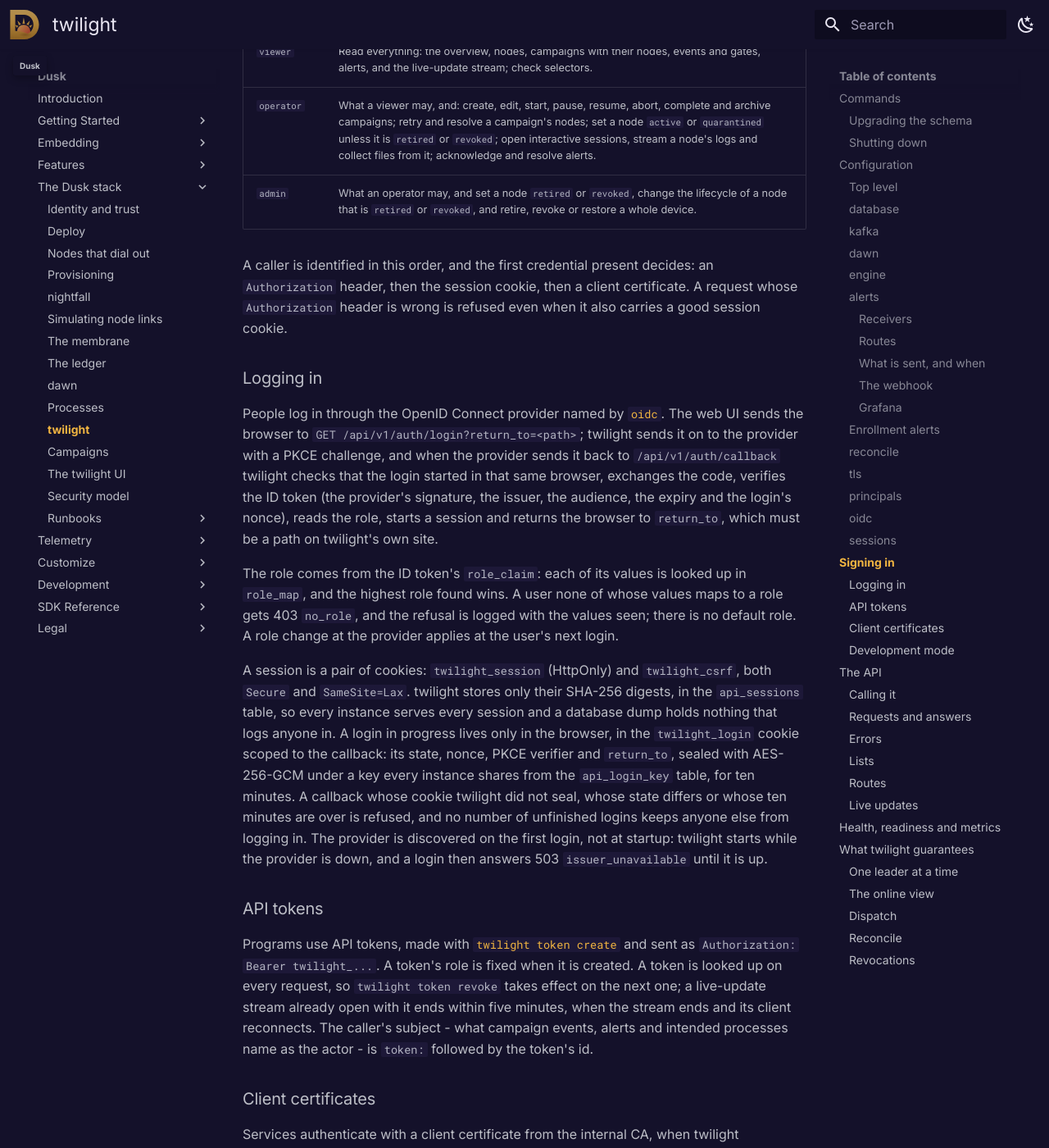
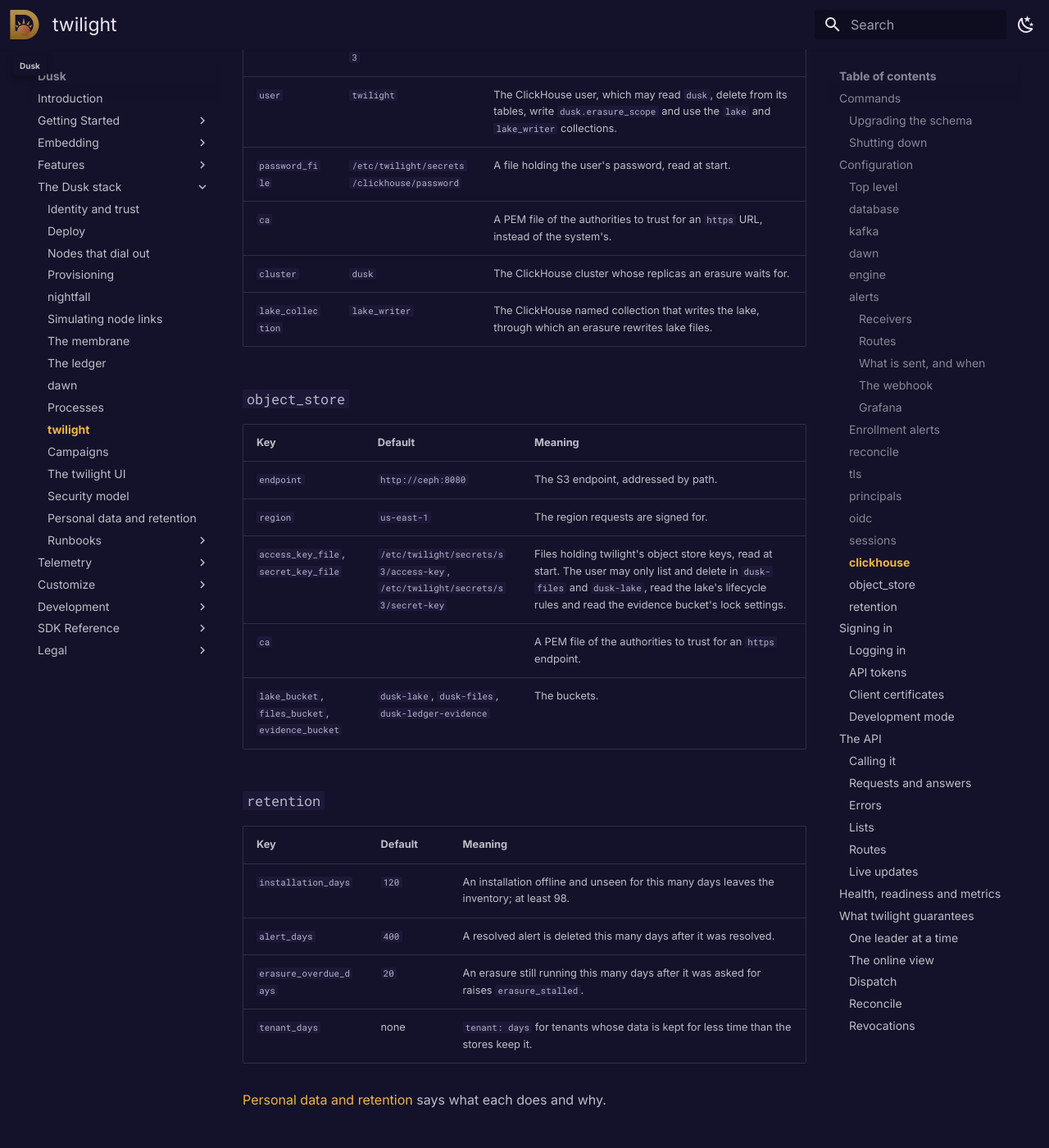
Before and after one commit to tomerze/dusk, an MkDocs documentation site: the page built from docs/docs/stack/twilight.md, in a window 1280 px wide and 1400 px high, scrolled down 22465 px. Shown: the whole window at 82% size. Built offline with MkDocs 1.6.1 and Material for MkDocs 9.7.7, drawn with Linux system fonts in a browser that asks for light colours; comment, search, counter and statistics services are not loaded; some of the changed text lies outside the part shown.

Commit message:
Update docs with what the stack stores, for how long, and how to erase and export it

```diff
--- a/docs/docs/stack/twilight.md
+++ b/docs/docs/stack/twilight.md
@@ -681,6 +681,41 @@
 so an unused session ends `idle_seconds` after its last request at the
 latest, and up to a minute sooner.
 
+### `clickhouse`
+
+twilight reaches ClickHouse to erase and export a device's rows
+([Personal data and retention](data.md)).
+
+| Key | Default | Meaning |
+|-----|---------|---------|
+| `url` | `http://clickhouse:8123` | ClickHouse's HTTP interface. |
+| `user` | `twilight` | The ClickHouse user, which may read `dusk`, delete from its tables, write `dusk.erasure_scope` and use the `lake` and `lake_writer` collections. |
+| `password_file` | `/etc/twilight/secrets/clickhouse/password` | A file holding the user's password, read at start. |
+| `ca` | | A PEM file of the authorities to trust for an `https` URL, instead of the system's. |
+| `cluster` | `dusk` | The ClickHouse cluster whose replicas an erasure waits for. |
+| `lake_collection` | `lake_writer` | The ClickHouse named collection that writes the lake, through which an erasure rewrites lake files. |
+
+### `object_store`
+
+| Key | Default | Meaning |
+|-----|---------|---------|
+| `endpoint` | `http://ceph:8080` | The S3 endpoint, addressed by path. |
+| `region` | `us-east-1` | The region requests are signed for. |
+| `access_key_file`, `secret_key_file` | `/etc/twilight/secrets/s3/access-key`, `/etc/twilight/secrets/s3/secret-key` | Files holding twilight's object store keys, read at start. The user may only list and delete in `dusk-files` and `dusk-lake`, read the lake's lifecycle rules and read the evidence bucket's lock settings. |
+| `ca` | | A PEM file of the authorities to trust for an `https` endpoint. |
+| `lake_bucket`, `files_bucket`, `evidence_bucket` | `dusk-lake`, `dusk-files`, `dusk-ledger-evidence` | The buckets. |
+
+### `retention`
+
+| Key | Default | Meaning |
+|-----|---------|---------|
+| `installation_days` | `120` | An installation offline and unseen for this many days leaves the inventory; at least 98. |
+| `alert_days` | `400` | A resolved alert is deleted this many days after it was resolved. |
+| `erasure_overdue_days` | `20` | An erasure still running this many days after it was asked for raises `erasure_stalled`. |
+| `tenant_days` | none | `tenant: days` for tenants whose data is kept for less time than the stores keep it. |
+
+[Personal data and retention](data.md) says what each does and why.
+
 ## Signing in
 
 Every API route except the OpenAPI document and the login routes needs a caller
@@ -893,6 +928,10 @@
 | `POST /api/v1/revocations` | admin | `{"credential_kind", "credential", "enrolled_after", "enrolled_before", "reason", "dry_run"}` revokes every installation one credential enrolled: 202 `{"matched", "revocation"}`, or 200 with `revocation` `null` for a `dry_run`, which only counts. |
 | `GET /api/v1/revocations/{id}` | viewer | A revocation and how far it got. |
 | `POST /api/v1/devices/{device}/lifecycle` | admin | `{"lifecycle", "reason"}` with `retired` or `revoked` blocks every installation of the device, those enrolled now and any it enrolls later, through a device-scope `dusk.node-state` record; `active` lifts the block, and each installation keeps its own lifecycle. Answers `{"device_id", "lifecycle", "reason", "changed_at", "actor"}`. |
+| `POST /api/v1/devices/{device}/erasure` | admin | `{"reason"}` erases what the stack holds about the device, which must be retired or revoked and offline: 202 with the erasure. See [Personal data and retention](data.md#erasing-a-device). |
+| `POST /api/v1/devices/{device}/export` | admin | `{"reason"}` streams every record the stack holds about the device as JSON lines (`application/x-ndjson`), ending with a summary line. |
+| `POST /api/v1/tenants/{tenant}/erasure` | admin | `{"reason"}` erases every device of the tenant and deletes its campaigns: 202 with the erasure. |
+| `GET /api/v1/erasures/{id}` | admin | An erasure's steps, what each did, and once it finished what the stack retained, until when and why. |
 | `POST /api/v1/selectors/validate` | viewer | `{"selector"}` answers `ok`, the `error` with its position, how many nodes it `matched`, and a `sample` of them. |
 | `GET /api/v1/campaigns?status=&limit=&cursor=` | viewer | Campaigns, newest first, each with its counters; `status` takes one status or several, comma-separated. |
 | `POST /api/v1/campaigns` | operator | Creates a draft from a [definition](campaigns.md): 201 with `Location`. |
@@ -974,6 +1013,9 @@
 | `twilight_api_authentication_failures_total{reason}` | API requests refused because the caller could not be authenticated or lacked the role: `missing`, `malformed_authorization`, `token`, `session`, `certificate`, `principal`, `role`, `csrf`, `oidc` or `no_role`. |
 | `twilight_api_streams` | Live-update streams open on this instance. |
 | `twilight_api_requests_refused_total` | API requests answered 503 `busy` because no request slot came free before their deadline. |
+| `twilight_erasures_running`, `twilight_erasures_completed_total{scope,kind}` | Erasures not yet finished, and those finished, by scope (`device`, `tenant`) and kind (`erasure`, or `retention` for a tenant's daily retention run). |
+| `twilight_erasure_step_failures_total{step}` | Erasure steps that failed and are tried again. |
+| `twilight_installations_purged_total{lifecycle}`, `twilight_alerts_purged_total` | Inventory rows removed after `retention.installation_days`, and resolved alerts removed after `retention.alert_days`. |
 
 twilight logs JSON lines to standard output, one per event, with the ids it
 concerns as fields: `campaign_id`, `device_id`, `installation_id`,
--- a/docs/mkdocs.yml
+++ b/docs/mkdocs.yml
@@ -106,6 +106,7 @@
       - Campaigns: stack/campaigns.md
       - The twilight UI: stack/ui.md
       - Security model: stack/security.md
+      - Personal data and retention: stack/data.md
       - Runbooks:
           - stack/runbooks/index.md
           - Process nobody intended: stack/runbooks/process_without_intent.md
@@ -131,6 +132,7 @@
           - Ledger evidence copy stalled: stack/runbooks/ledger_evidence_stalled.md
           - Alert delivery failing: stack/runbooks/alert_delivery_failing.md
           - Messages dropped by Vector: stack/runbooks/vector_messages_dropped.md
+          - Erasure stalled: stack/runbooks/erasure_stalled.md
   - Telemetry:
       - Collected information: telemetry/collected-information.md
   - Customize:
```
Also changed, not shown: docs/docs/stack/data.md (added, +211 -0 lines), docs/docs/stack/deploy.md (+2 -2 lines), docs/docs/stack/index.md (+14 -5 lines), docs/docs/stack/ledger.md (+10 -1 lines), docs/docs/stack/runbooks/erasure_stalled.md (added, +70 -0 lines), docs/docs/stack/runbooks/index.md (+1 -0 lines).
